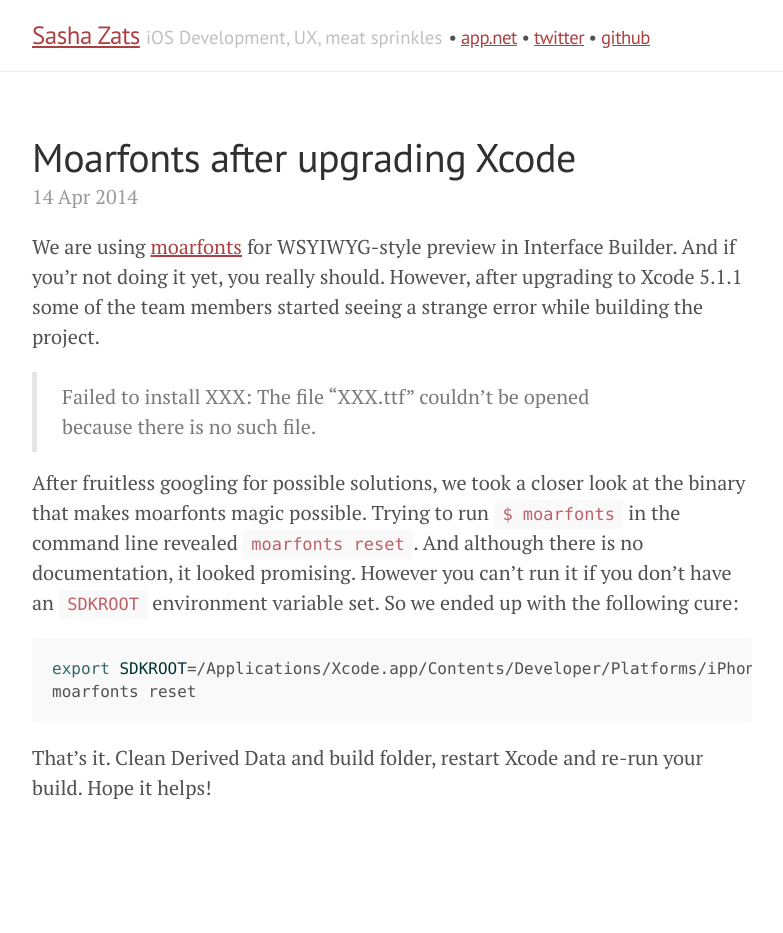
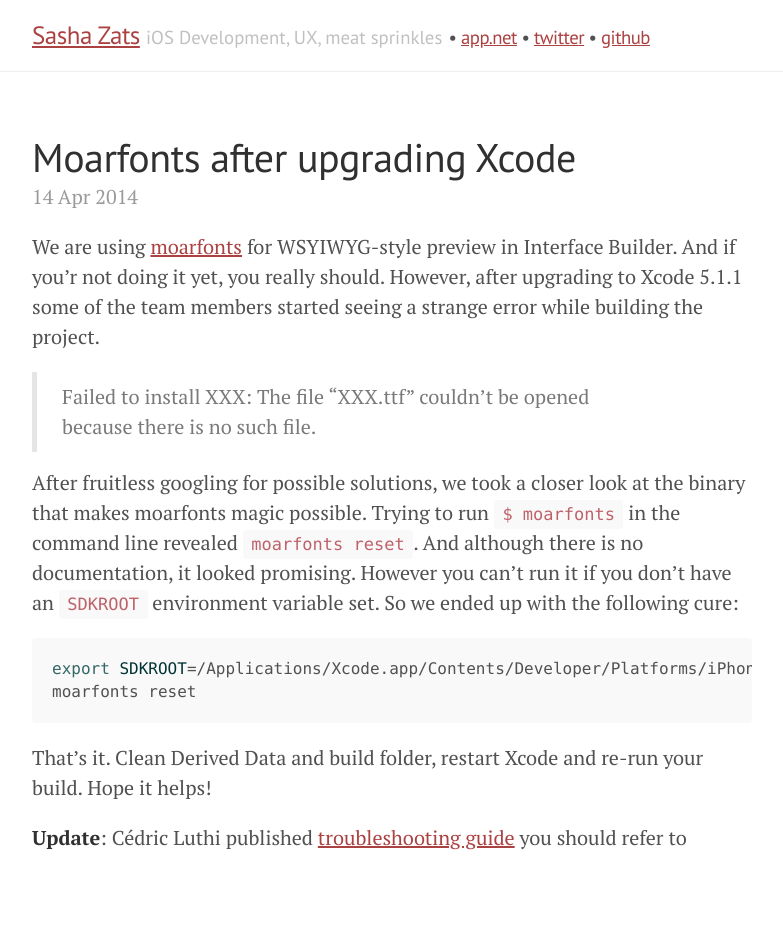
Before and after one commit to zats/zats.github.io, a Jekyll site: the page built from _posts/2014-04-14-moarfonts-after-upgrading-xcode.markdown, in a window 1280 px wide. Shown: the whole page, without its empty margins (248-1031 px from the left). Built offline with Jekyll 4.4.1, drawn with Linux system fonts in a browser that asks for light colours; Markdown is read by kramdown in place of the engine named in the settings; before the commit the page ends 900 px from its top, so only the background shows below that.

Commit message:
Update 2014-04-14-moarfonts-after-upgrading-xcode.markdown

````diff
--- a/_posts/2014-04-14-moarfonts-after-upgrading-xcode.markdown
+++ b/_posts/2014-04-14-moarfonts-after-upgrading-xcode.markdown
@@ -15,3 +15,5 @@ moarfonts reset
 ```
 
 That's it. Clean Derived Data and build folder, restart Xcode and re-run your build. Hope it helps!
+
+**Update**: Cédric Luthi published [troubleshooting guide](http://pitaya.ch/moarfonts/#troubleshooting) you should refer to
````
